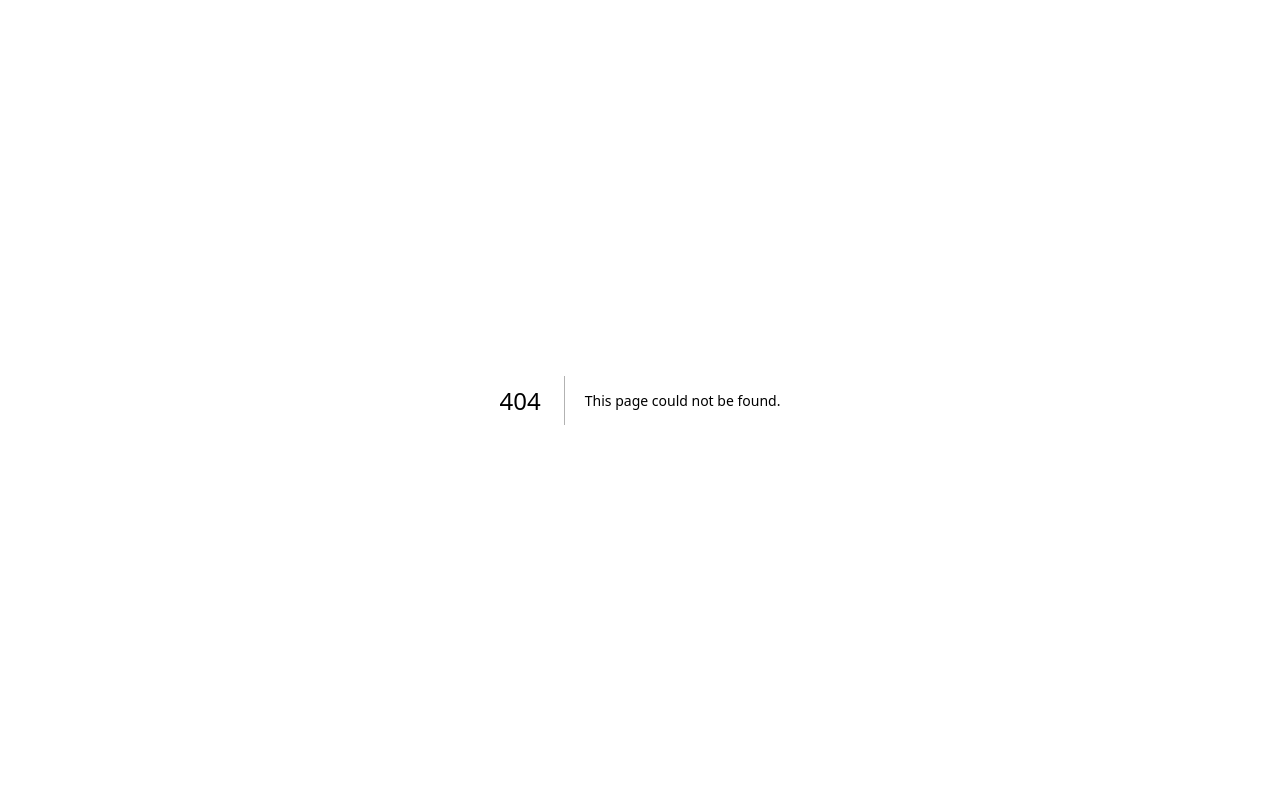
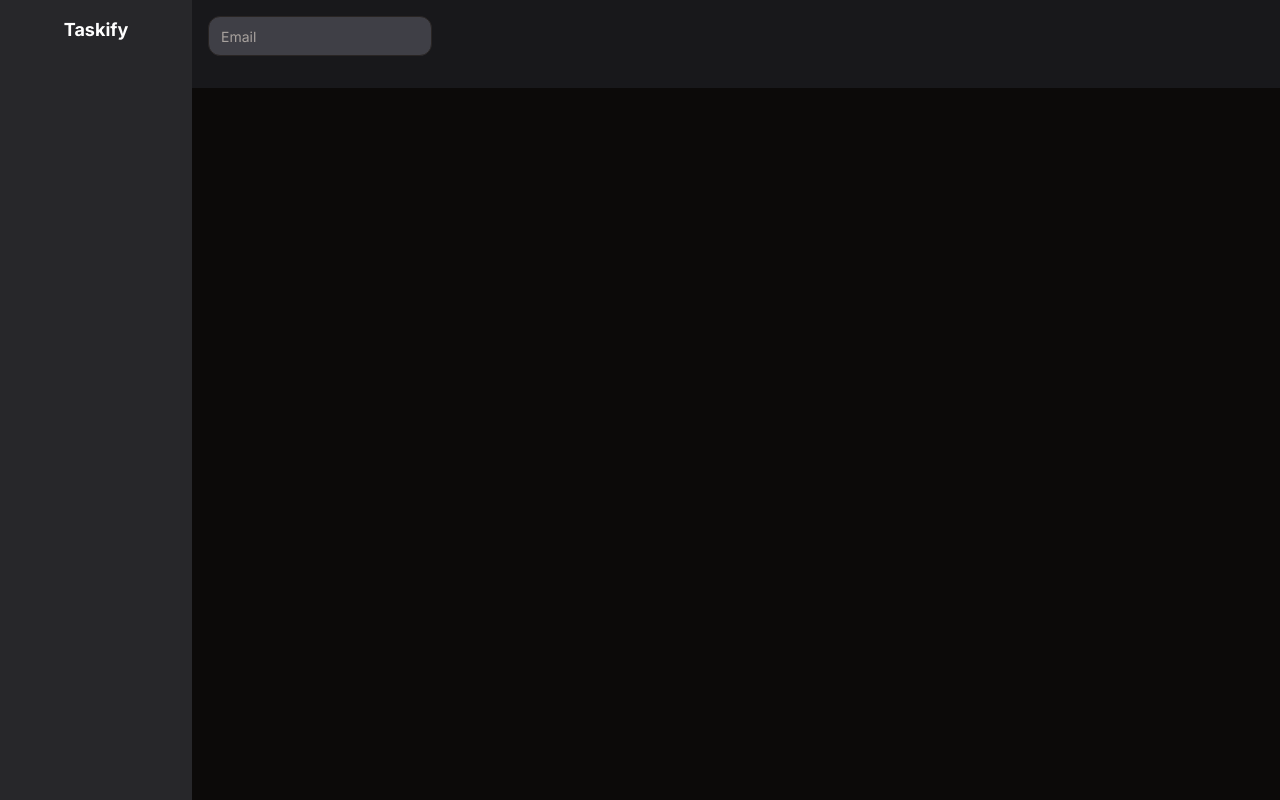
Before and after one commit to Taskify-Dev-Team/taskify, a Next.js app: page /user/board in a window 1280 px wide. Before the commit this address had no page. Built offline with nearby package versions, Linux system fonts and the light colour scheme.

Commit message:
Initial board page

```diff
--- /dev/null
+++ b/src/app/user/board/page.tsx
@@ -0,0 +1,34 @@
+import Link from "next/link";
+import { Button } from "@/components/ui/button";
+import { Input } from "../../../components/ui/input";
+
+function TasksPage() {
+  return (
+    <div className="flex h-screen">
+      {/* Sidebar */}
+      <aside className="bg-zinc-800 w-48 flex-shrink-0">
+        <div className="p-4">
+          <h1 className="text-lg text-center font-bold text-white">Taskify</h1>
+        </div>
+        {/* Sidebar content */}
+      </aside>
+
+      {/* Main content */}
+      <div className="flex-1 flex flex-col">
+        {/* Header */}
+        <header className="bg-zinc-900 text-white p-4">
+          <Input
+            type="text"
+            className="w-56 mb-4 rounded-xl"
+            placeholder="Email"
+          />
+        </header>
+
+        {/* Main content area */}
+        <main className="flex-1 p-4">{/* Your main content here */}</main>
+      </div>
+    </div>
+  );
+}
+
+export default TasksPage;
```
